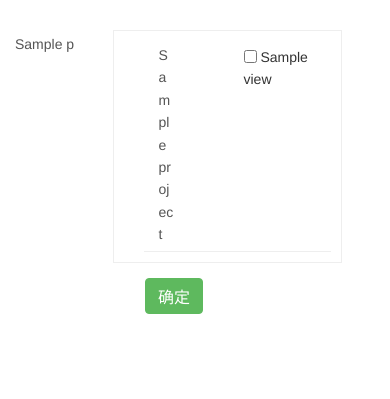
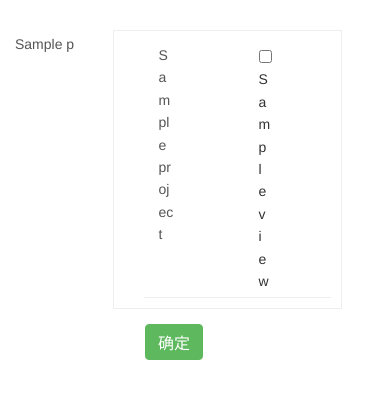
Before and after one commit to programmerPatient/education-sihuo, a Laravel app: template resources/views/admin/table/authIndex.blade.php in a window 390 px wide. Shown: the top 399 px of the page. Run offline with Laravel 12, Linux system fonts and the light colour scheme; the template is opened without the code that fills it: most values are stand-ins (such as "Sample title", 1, 10 or a date in 2020); some libraries are stand-ins or nearby versions.

Commit message:
报表授权

```diff
--- a/resources/views/admin/table/authIndex.blade.php
+++ b/resources/views/admin/table/authIndex.blade.php
@@ -45,7 +45,7 @@
                             </dt> -->
                             <dd>
                                 @foreach($value['views'] as $VieValue)
-                                <label class="">
+                                <label class="col-xs-3 col-sm-2">
                                     <input type="checkbox" value="{{$VieValue->contentUrl}}" name="tableauIds[]">
                                     {{$VieValue->name}}
                                 </label>
```
